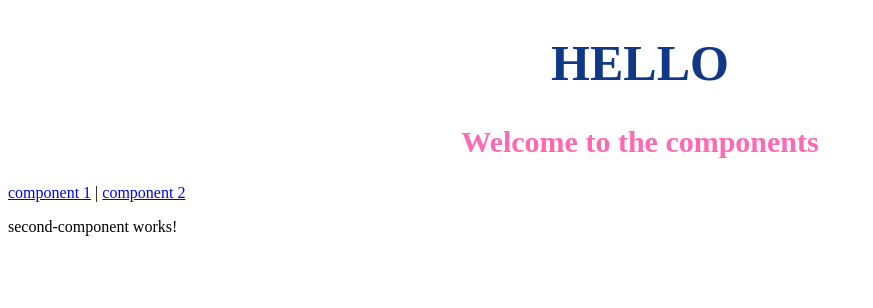
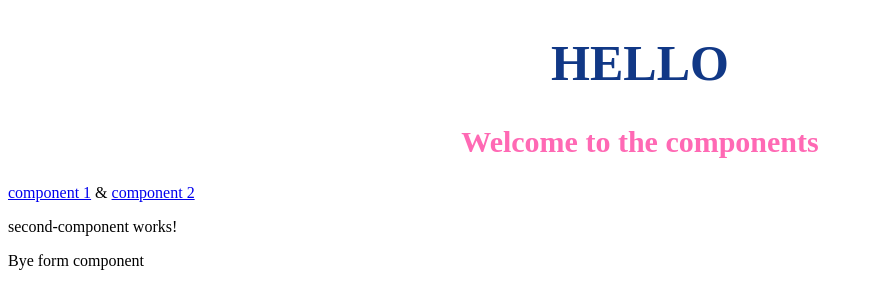
Before and after one commit to agiratech-harini/Angular-Application, an Angular app: page /second-component in a window 1280 px wide. Shown: the top 308 px of the page, without its empty margins (0-873 px from the left). Built offline with nearby package versions, Linux system fonts and the light colour scheme.

Commit message:
first app

```diff
--- a/src/app/app.component.html
+++ b/src/app/app.component.html
@@ -1,7 +1,7 @@
   <h1><strong>HELLO</strong></h1>
   <h2>Welcome to the components</h2>
 
-  <a class="button"routerLink="first-component"routerLinkActive="activebutton"ariaCurrentWhenActive="page">component 1</a> |
+  <a class="button"routerLink="first-component"routerLinkActive="activebutton"ariaCurrentWhenActive="page">component 1</a> &
   <a class="button"routerLink="second-component"routerLinkActive="activebutton"ariaCurrentWhenActive="page">component 2
 </a>
 
--- a/src/app/first-component/first-component.component.html
+++ b/src/app/first-component/first-component.component.html
@@ -1 +1,2 @@
 <p>first-component works!</p>
+<p>Hi from component</p>
--- a/src/app/second-component/second-component.component.html
+++ b/src/app/second-component/second-component.component.html
@@ -1 +1,2 @@
 <p>second-component works!</p>
+<p>Bye form component</p>
```
Also changed, not shown: src/app/app.component.scss (line endings or trailing spaces).
